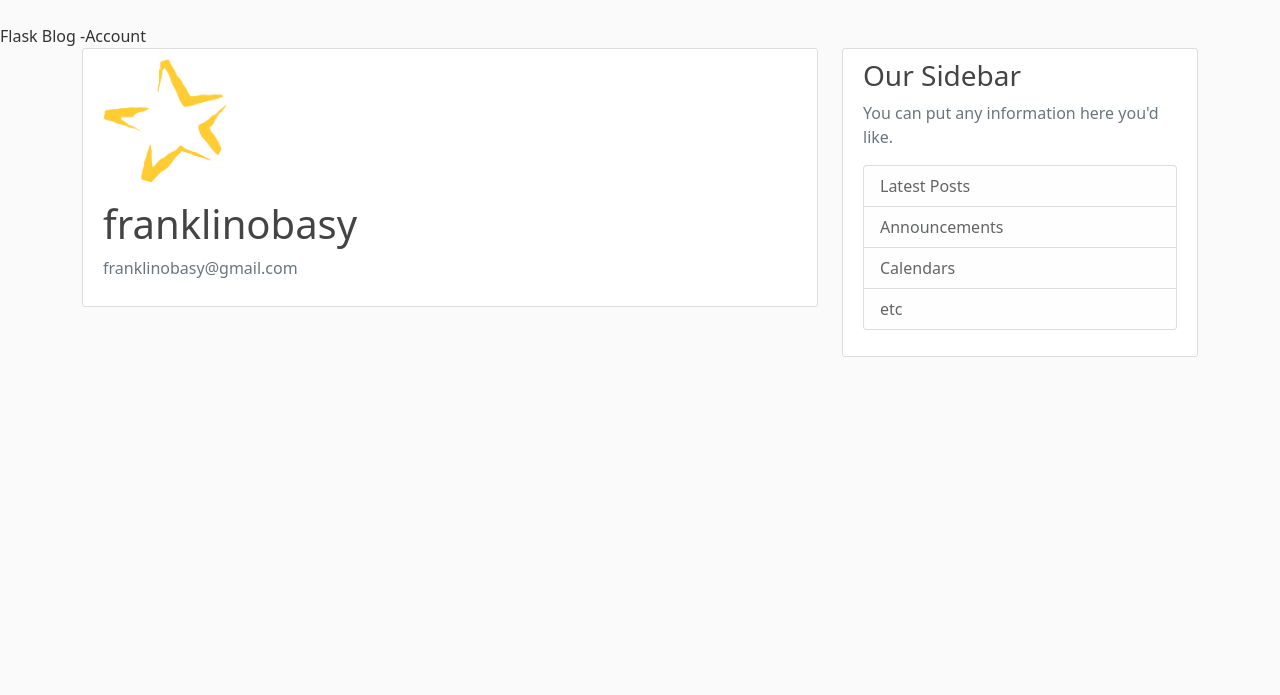
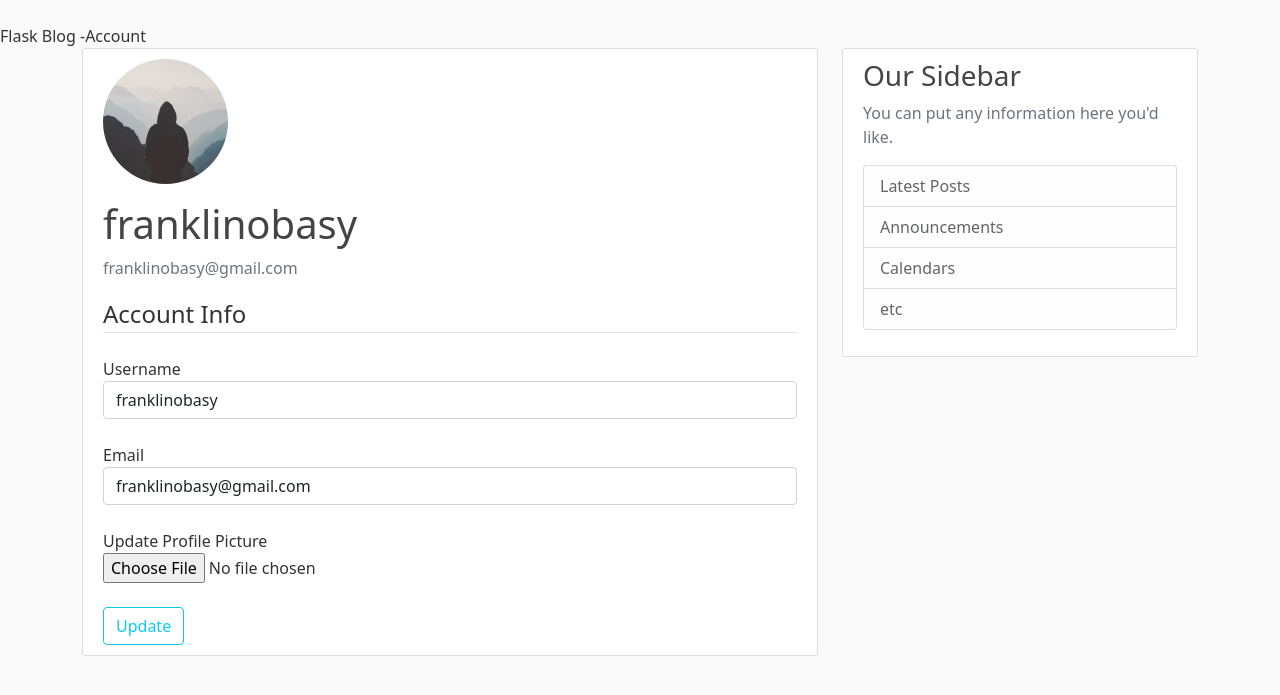
Before and after one commit to franklinobasy/blog_with_flask, a Flask app: page /account in a window 1280 px wide. Shown: the part 56-751 px from the top of the page. Run offline with Flask 2, Linux system fonts and the light colour scheme; a user stored in the database is signed in; some libraries are stand-ins or nearby versions.

Commit message:
User Account and Profile Picture

```diff
--- a/flaskblog/forms.py
+++ b/flaskblog/forms.py
@@ -1,4 +1,6 @@
 from flask_wtf import FlaskForm
+from flask_wtf.file import FileField, FileAllowed
+from flask_login import current_user
 from wtforms import StringField, PasswordField, SubmitField, BooleanField
 from wtforms.validators import DataRequired, Length, Email, EqualTo, ValidationError
 from flaskblog.models import User
@@ -56,17 +58,19 @@ class UpdateAccountForm(FlaskForm):
     email = StringField('Email',
                         validators=[DataRequired(), Email()]
                         )
-
+    picture = FileField('Update Profile Picture', validators= [FileAllowed(['jpg', 'png'])])
     submit = SubmitField('Update')
 
     def validate_username(self, username):
-        user = User.query.filter_by(username=username.data).first()
-        if user:
-            raise ValidationError(
-                "The Username has been taken, Please use a different username")
+        if username.data != current_user.username:
+            user = User.query.filter_by(username=username.data).first()
+            if user:
+                raise ValidationError(
+                    "The Username has been taken, Please use a different username")
 
     def validate_email(self, email):
-        user = User.query.filter_by(email=email.data).first()
-        if user:
-            raise ValidationError(
-                "The email has been taken, Please use a different email")
+        if email.data != current_user.email:
+            user = User.query.filter_by(email=email.data).first()
+            if user:
+                raise ValidationError(
+                    "The email has been taken, Please use a different email")
--- a/flaskblog/routes.py
+++ b/flaskblog/routes.py
@@ -1,7 +1,10 @@
+import os
+import secrets
+from PIL import Image
 from flask import render_template, url_for, flash, redirect, request
 from flaskblog import app, db
 from flaskblog.models import User, Post
-from flaskblog.forms import RegistrationForm, LoginForm
+from flaskblog.forms import RegistrationForm, LoginForm, UpdateAccountForm
 from werkzeug.security import generate_password_hash, check_password_hash
 from flask_login import login_user, current_user, logout_user, login_required
 
@@ -67,9 +70,39 @@ def logout():
     logout_user()
     return redirect(url_for('home'))
 
+def save_picture(form_picture):
+    random_hex = secrets.token_hex(8)
+    _, f_ext = os.path.splitext(form_picture.filename)
+    pictur_fn = random_hex + f_ext
+    picture_path = os.path.join(app.root_path, 'static/profile_pics', picture_fn)
 
-@app.route("/account")
+    output_size = (125, 125)
+    i = Image.Open(form_picture)
+    i.thumbnail(output_size)
+    i.save(picture_path)
+
+    return picture_fn
+
+@app.route("/account", methods=['GET', 'POST'])
 @login_required
 def account():
+    form = UpdateAccountForm()
+    if form.validate_on_submit():
+
+        if form.picture.data:
+            picture_file = save_picture(form.picture.data)
+            current_user.image_file = picture_file
+
+        current_user.username = form.username.data
+        current_user.email = form.email.data
+        db.session.commit()
+        flash("Your account has been updated!", "success")
+        return redirect(url_for('account'))
+    elif request.method == 'GET':
+        form.username.data = current_user.username
+        form.email.data = current_user.email
+
     image_file = url_for('static', filename= 'profile_pics/' + current_user.image_file)
-    return render_template('account.html', title='Account', image_file = image_file)
+
+    return render_template('account.html', title='Account',
+                            image_file = image_file, form = form)
--- a/flaskblog/templates/account.html
+++ b/flaskblog/templates/account.html
@@ -5,10 +5,56 @@
         <div class="media">
             <img class="rounded-circle account-img" src="{{image_file}}">
             <div class="media-body">
-            <h2 class="account-heading">{{ current_user.username}}</h2>
-            <p class="text-secondary">{{ current_user.email}}</p>
+                <h2 class="account-heading">{{ current_user.username}}</h2>
+                <p class="text-secondary">{{ current_user.email}}</p>
             </div>
         </div>
-        <!-- FORM HERE -->
+        <form action="" method="POST" enctype="multipart/form.data">
+            {{ form.hidden_tag() }}
+            <fieldset class="form-group">
+                <legend class="border-bottom mb-4"> Account Info </legend>
+                <div class= "form-group">
+                    {{ form.username.label(class="form-control-label") }}
+                    {% if form.username.errors %}
+                        {{ form.username(class="form-control form-control- is-invalid ")}}
+                        <div class="invalid-feedback">
+                            {% for error in form.username.errors %}
+                                <span> {{ error }} </span>
+                            {% endfor %}
+                        </div>
+                    {% else %}
+                        {{ form.username(class="form-control form-control") }}
+                    {% endif %}
+                </div>
+                <br>
+                <div class="form-group">
+                    {{ form.email.label(class="form-control-label") }}
+                    {% if form.email.errors %}
+                        {{ form.email(class="form-control form-control is-invalid ")}}
+                        <div class="invalid-feedback">
+                            {% for error in form.email.errors %}
+                                <span> {{ error }} </span>
+                            {% endfor %}
+                        </div>
+                    {% else %}
+                        {{ form.email(class="form-control form-control") }}
+                    {% endif %}
+                </div>
+                <br>
+                <div class="form-group">
+                    {{ form.picture.label() }}<br/>
+                    {{ form.picture(class="form-control-file") }}
+                    {% if form.picture.errors %}
+                        {% for error in form.picture.errors %}
+                            <span class="text-danger"> {{ error }} </span><br/>
+                        {% endfor %}
+                    {% endif %}
+                </div>
+                <br/>
+            </fieldset>
+            <div class= "form-group">
+                    {{ form.submit(class="btn btn-outline-info")}}
+            </div>
+        </form>
     </div>
 {% endblock content %}
--- a/flaskblog/templates/layout.html
+++ b/flaskblog/templates/layout.html
@@ -30,7 +30,7 @@
                             <a class="nav-item nav-link" href="{{url_for('about')}}">About</a>
                         </div>
                         <!-- Navbar Right Side -->
-                    <div class="navbar-nav mr">
+                        <div class="navbar-nav">
                             {% if current_user.is_authenticated %}
                                 <a class="nav-item nav-link" href="{{url_for('account')}}">Account</a>
                                 <a class="nav-item nav-link" href="{{url_for('logout')}}">Logout</a>
@@ -38,7 +38,6 @@
                                 <a class="nav-item nav-link" href="{{url_for('login')}}">Login</a>
                                 <a class="nav-item nav-link" href="{{url_for('register')}}">Register</a>
                             {% endif %}
-
                         </div>
                     </div>
                 </div>
@@ -50,7 +49,7 @@
                     {% with messages=get_flashed_messages(with_categories=True) %}
                         {% if messages %}
                             {% for category, message in messages %}
-                                <div class="alert alert-{{ category }}"">
+                                <div class="alert alert-{{ category }}">
                                     {{ message }}
                                 </div>
                             {% endfor %}
--- a/requirements.txt
+++ b/requirements.txt
@@ -14,6 +14,7 @@ idna==3.1
 itsdangerous==1.1.0
 Jinja2==2.11.2
 MarkupSafe==1.1.1
+Pillow==8.1.0
 pycodestyle==2.6.0
 SQLAlchemy==1.3.22
 toml==0.10.2
```
Also changed, not shown: flaskblog/templates/login.html (+4 -4 lines), flaskblog/templates/register.html (+7 -7 lines), flaskblog/site.db, flaskblog/static/profile_pics/default.jpg, flaskblog/static/profile_pics/default.png. Lines whose indentation alone changed are shown as unchanged.
